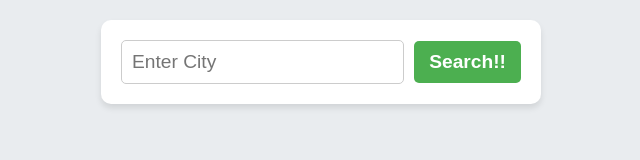
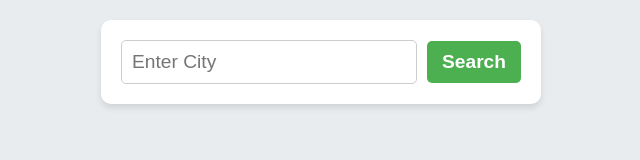
Before and after one commit to AhmedGTaha/Weather-App, a plain HTML site: page index.html in a window 1280 px wide. Shown: the full height of the page, 319-959 px from the left. Drawn offline with Linux system fonts and the light colour scheme.

Commit message:
removed the ! mark

```diff
--- a/index.html
+++ b/index.html
@@ -9,7 +9,7 @@
   <body>
     <form class="form">
       <input type="text" class="cityInput" placeholder="Enter City" />
-      <button type="submit" class="button">Search!!</button>
+      <button type="submit" class="button">Search</button>
     </form>
     <div class="card" style="display: none"></div>
     <script src="index.js"></script>
```
